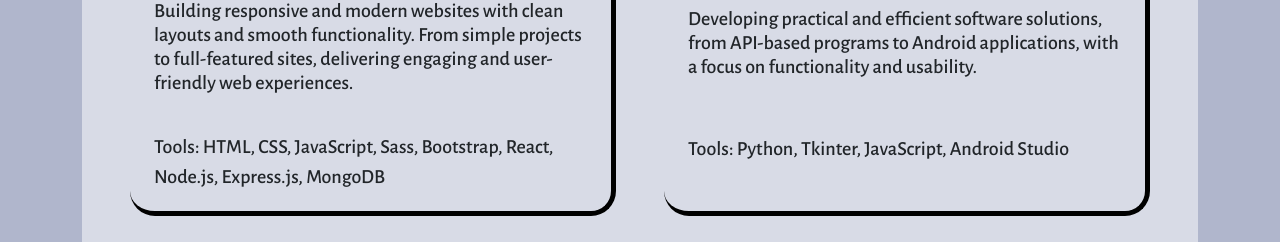
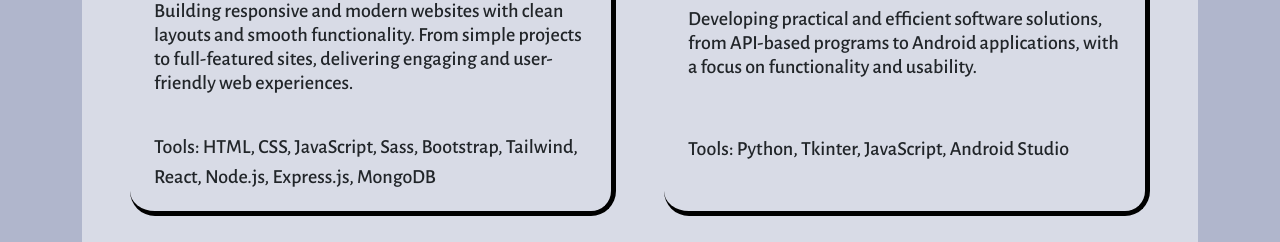
Before and after one commit to Mohamedshakin02/portfolio-website, a React (Vite) app in the folder portfolio/: page / in a window 1280 px wide. Shown: the part 1680-1922 px from the top of the page. Built offline with nearby package versions, Linux system fonts and the light colour scheme.

Commit message:
updated the skills content

```diff
--- a/portfolio/src/components/Skills.jsx
+++ b/portfolio/src/components/Skills.jsx
@@ -27,7 +27,7 @@
                                 <p className='h5 fw-medium'>Building responsive and modern websites with clean layouts and smooth functionality. From simple projects to full-featured sites, delivering engaging and user-friendly web experiences.</p>
                             </div>
                             <div className='tools mt-3 mb-2 h-25'>
-                                <p className='m-0 fs-5 fw-medium'>Tools: HTML, CSS, JavaScript, Sass, Bootstrap, React, Node.js, Express.js, MongoDB</p>
+                                <p className='m-0 fs-5 fw-medium'>Tools: HTML, CSS, JavaScript, Sass, Bootstrap, Tailwind, React, Node.js, Express.js, MongoDB</p>
                             </div>
                         </div>
                     </div>
```
